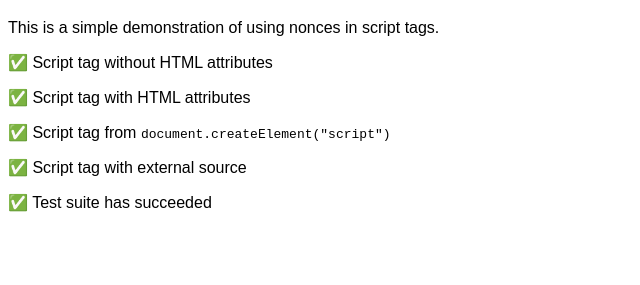
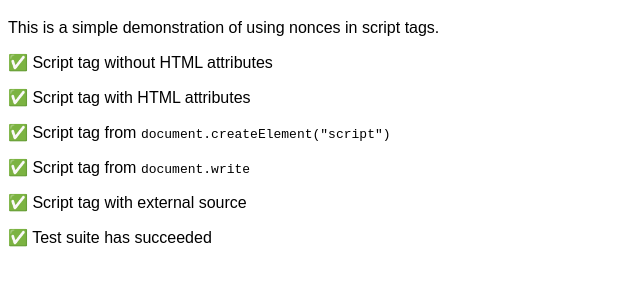
Before and after one commit to netlify/plugin-csp-nonce, a website: page site/index.html in a window 1280 px wide. Shown: the part 61-346 px from the top of the page, without its empty margins (0-640 px from the left). Drawn offline with nearby package versions, Linux system fonts and the light colour scheme.

Commit message:
chore: extra string-based test case

```diff
--- a/site/index.html
+++ b/site/index.html
@@ -23,6 +23,15 @@
         "document.write('<p>✅ Script tag from <code>document.createElement(\"script\")</code></p>');";
       document.body.appendChild(el);
     </script>
+    <script>
+      document.write(
+        "<scr" +
+          "ipt>" +
+          "document.write('<p>✅ Script tag from <code>document.write</code></p>');" +
+          "</scr" +
+          "ipt>"
+      );
+    </script>
     <script src="https://cdn.jsdelivr.net/npm/jquery@3.7.0/dist/jquery.min.js"></script>
     <script>
       // check that jquery was downloaded from CDN
@@ -31,7 +40,7 @@
       }
     </script>
     <script>
-      var CHECKS_COUNT = 5;
+      var CHECKS_COUNT = 6;
       if (document.getElementsByTagName("p").length === CHECKS_COUNT) {
         document.write("<p>✅ Test suite has succeeded</p>");
       } else {
```
